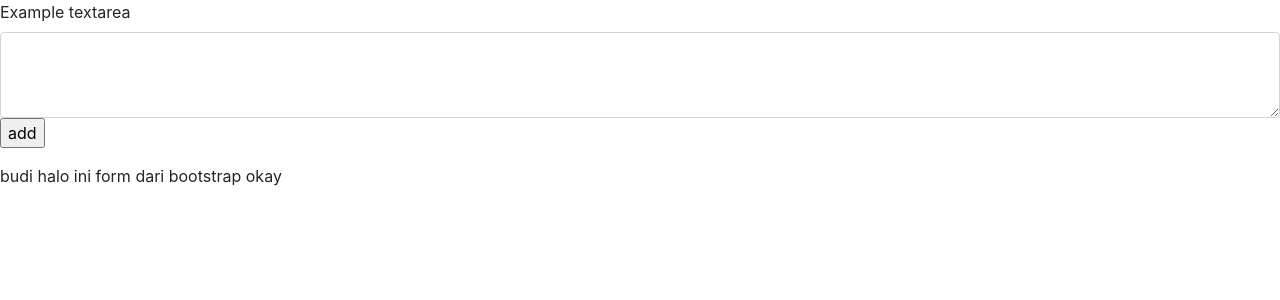
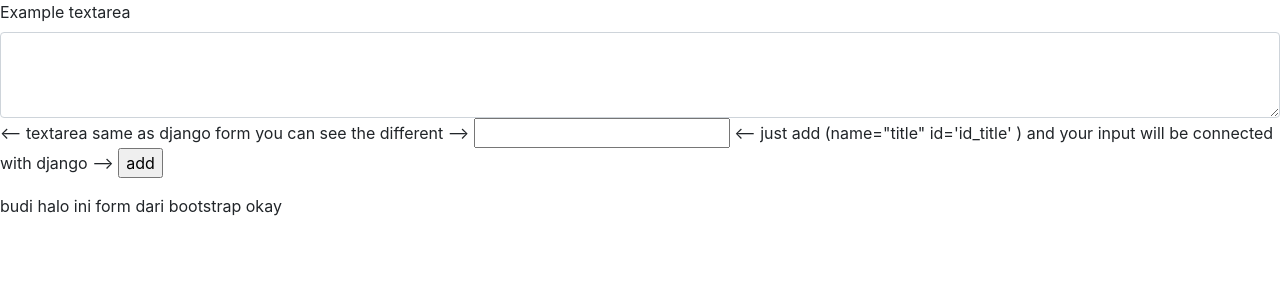
Before and after one commit to playmakermz/django-simple, a Django app: page / in a window 1280 px wide. Shown: the top 300 px of the page. Run offline with Django 3.2, Linux system fonts and the light colour scheme; data comes from the database, SQL or seed files in the repository; some libraries are stand-ins or nearby versions.

Commit message:
form with bootstrap

```diff
--- a/formlogin/home/templates/home.html
+++ b/formlogin/home/templates/home.html
@@ -19,7 +19,12 @@
         <div class="form-group">
             <label for="exampleFormControlTextarea1">Example textarea</label>
             <textarea class="form-control" name="title" id="id_title" rows="3"></textarea>
+		<-- textarea same as django form
+		you can see the different
+-->
+{{ form.title }}
 
+<-- just add (name="title" id='id_title' ) and your input will be connected with django -->
             <input type="submit" value="add">
 
         </div>
```
